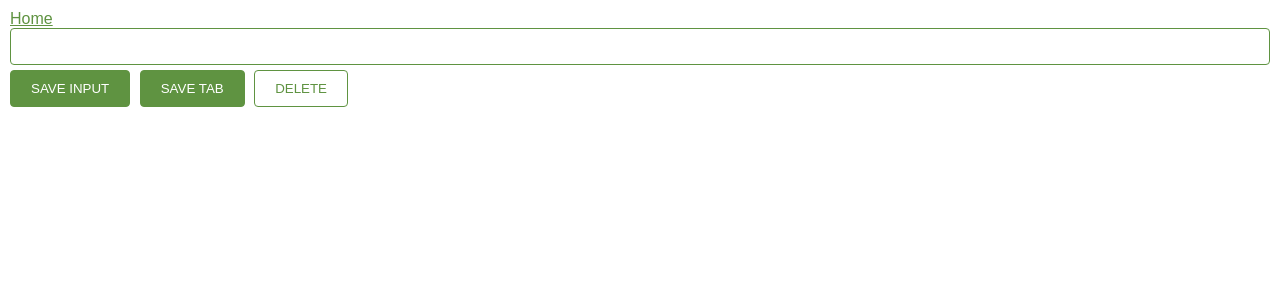
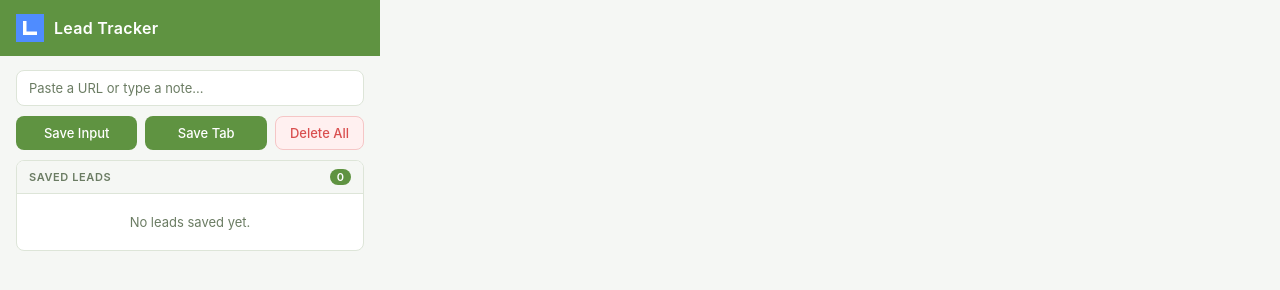
Before and after one commit to calvinlee326/chrome_extension, a browser extension: page index.html in a window 1280 px wide. Drawn offline with Linux system fonts and the light colour scheme.

Commit message:
Refactor CSS for improved styling and layout; enhance HTML structure with header and main sections; update JavaScript for better lead management and safety checks

```diff
--- a/index.css
+++ b/index.css
@@ -1,64 +1,214 @@
 :root {
-    --brand-color: #5f9341;
+    --brand: #5f9341;
+    --brand-dark: #4a7432;
+    --danger: #d94f4f;
+    --danger-dark: #b83c3c;
+    --bg: #f5f7f4;
+    --surface: #ffffff;
+    --border: #dde5d8;
+    --text: #1e2a18;
+    --text-muted: #6b7c63;
+    --radius: 8px;
+}
+
+* {
+    box-sizing: border-box;
+    margin: 0;
+    padding: 0;
 }
 
 body {
-    margin: 0;
-    padding: 10px;
-    font-family: Arial, Helvetica, sans-serif;
-    min-width: 400px;
+    font-family: -apple-system, BlinkMacSystemFont, "Segoe UI", Arial, sans-serif;
+    font-size: 14px;
+    background: var(--bg);
+    color: var(--text);
+    width: 380px;
+    min-height: 200px;
 }
 
-input {
-    color: var(--brand-color);
-    padding: 10px;
-    box-sizing: border-box;
-    border: 1px solid var(--brand-color);
-    border-radius: 4px;
-    width: 100%;
-    margin-bottom: 5px;
-    font-family: inherit;
+/* ── Header ── */
+header {
+    display: flex;
+    align-items: center;
+    gap: 10px;
+    padding: 14px 16px;
+    background: var(--brand);
+    color: white;
 }
 
-input:focus {
-    outline: 2px solid var(--brand-color);
+.logo {
+    width: 28px;
+    height: 28px;
+}
+
+header h1 {
+    font-size: 16px;
+    font-weight: 600;
+    letter-spacing: 0.3px;
+}
+
+/* ── Main ── */
+main {
+    padding: 14px 16px;
+    display: flex;
+    flex-direction: column;
+    gap: 10px;
+}
+
+/* ── Input ── */
+.input-row input {
+    width: 100%;
+    padding: 9px 12px;
+    border: 1.5px solid var(--border);
+    border-radius: var(--radius);
+    font-family: inherit;
+    font-size: 13px;
+    color: var(--text);
+    background: var(--surface);
+    transition: border-color 0.15s;
+}
+
+.input-row input:focus {
+    outline: none;
+    border-color: var(--brand);
+}
+
+.input-row input::placeholder {
+    color: var(--text-muted);
+}
+
+/* ── Actions row ── */
+.actions-row {
+    display: flex;
+    gap: 8px;
+}
+
+button {
+    flex: 1;
+    padding: 8px 12px;
+    border: none;
+    border-radius: var(--radius);
+    font-family: inherit;
+    font-size: 13px;
+    font-weight: 500;
+    cursor: pointer;
+    transition: background-color 0.15s, opacity 0.15s;
+}
+
+#input-btn,
+#tab-btn {
+    background: var(--brand);
+    color: white;
+}
+
+#input-btn:hover,
+#tab-btn:hover {
+    background: var(--brand-dark);
+}
+
+#delete-btn {
+    background: #fff0f0;
+    color: var(--danger);
+    border: 1.5px solid #f5c6c6;
+    flex: 0 0 auto;
+    padding: 8px 14px;
+}
+
+#delete-btn:hover {
+    background: var(--danger);
+    color: white;
+    border-color: var(--danger);
+}
+
+button:focus-visible {
+    outline: 2px solid var(--brand);
     outline-offset: 2px;
 }
 
-button {
-    background-color: var(--brand-color);
-    color: white;
-    padding: 10px 20px;
-    border: 1px solid var(--brand-color);
-    border-radius: 4px;
-    cursor: pointer;
-    margin-right: 5px;
-    font-family: inherit;
+/* ── Leads section ── */
+.leads-section {
+    background: var(--surface);
+    border: 1.5px solid var(--border);
+    border-radius: var(--radius);
+    overflow: hidden;
 }
 
-button:hover {
-    opacity: 0.85;
+.leads-header {
+    display: flex;
+    align-items: center;
+    justify-content: space-between;
+    padding: 8px 12px;
+    background: var(--bg);
+    border-bottom: 1px solid var(--border);
 }
 
-button:focus {
-    outline: 2px solid var(--brand-color);
-    outline-offset: 2px;
+.leads-label {
+    font-size: 11px;
+    font-weight: 600;
+    text-transform: uppercase;
+    letter-spacing: 0.6px;
+    color: var(--text-muted);
 }
 
-#delete-btn {
-    background-color: white;
-    color: var(--brand-color);
+.lead-count {
+    background: var(--brand);
+    color: white;
+    font-size: 11px;
+    font-weight: 600;
+    padding: 1px 7px;
+    border-radius: 20px;
 }
 
+/* ── List ── */
 ul {
-    list-style-type: none;
-    padding-left: 0;
+    list-style: none;
+    padding: 0;
+    max-height: 260px;
+    overflow-y: auto;
+}
+
+ul::-webkit-scrollbar {
+    width: 4px;
+}
+
+ul::-webkit-scrollbar-track {
+    background: transparent;
+}
+
+ul::-webkit-scrollbar-thumb {
+    background: var(--border);
+    border-radius: 4px;
 }
 
 li {
-    margin-top: 5px;
+    border-bottom: 1px solid var(--border);
 }
 
-a {
-    color: var(--brand-color);
+li:last-child {
+    border-bottom: none;
 }
+
+li a {
+    display: block;
+    padding: 9px 12px;
+    color: var(--brand-dark);
+    text-decoration: none;
+    font-size: 13px;
+    white-space: nowrap;
+    overflow: hidden;
+    text-overflow: ellipsis;
+    transition: background-color 0.1s;
+}
+
+li a:hover {
+    background: var(--bg);
+    color: var(--brand);
+}
+
+.empty-state {
+    padding: 20px 12px;
+    text-align: center;
+    color: var(--text-muted);
+    font-size: 13px;
+    border-bottom: none;
+}
--- a/index.html
+++ b/index.html
@@ -7,12 +7,33 @@
         <link rel="stylesheet" href="index.css">
     </head>
     <body>
-        <a href="https://www.google.com">Home</a>
-        <input type="text" id="input-el">
-        <button id="input-btn">SAVE INPUT</button>
-        <button id="tab-btn">SAVE TAB</button>
-        <button id="delete-btn">DELETE</button>
-        <ul id="ul-el"></ul>
+        <header>
+            <img src="icon48.png" alt="Lead Tracker" class="logo">
+            <h1>Lead Tracker</h1>
+        </header>
+
+        <main>
+            <div class="input-row">
+                <input type="text" id="input-el" placeholder="Paste a URL or type a note...">
+            </div>
+
+            <div class="actions-row">
+                <button id="input-btn">Save Input</button>
+                <button id="tab-btn">Save Tab</button>
+                <button id="delete-btn" title="Double-click to clear all leads">Delete All</button>
+            </div>
+
+            <section class="leads-section">
+                <div class="leads-header">
+                    <span class="leads-label">Saved Leads</span>
+                    <span id="lead-count" class="lead-count">0</span>
+                </div>
+                <ul id="ul-el">
+                    <li class="empty-state">No leads saved yet.</li>
+                </ul>
+            </section>
+        </main>
+
         <script src="index.js"></script>
     </body>
 </html>
--- a/index.js
+++ b/index.js
@@ -4,47 +4,80 @@ const inputBtn = document.getElementById("input-btn");
 const inputEl = document.getElementById("input-el");
 const ulEl = document.getElementById("ul-el");
 const deleteBtn = document.getElementById("delete-btn");
-const TabBtn = document.getElementById("tab-btn")
-let leadsFromLocalStorage = JSON.parse(localStorage.getItem("myLeads"));
+const tabBtn = document.getElementById("tab-btn");
+const leadCount = document.getElementById("lead-count");
 
-if (leadsFromLocalStorage) {
-    myLeads = leadsFromLocalStorage;
-    render(myLeads);
+try {
+    const stored = JSON.parse(localStorage.getItem("myLeads"));
+    if (Array.isArray(stored)) {
+        myLeads = stored;
+        render(myLeads);
+    }
+} catch (e) {
+    // Corrupted storage — start fresh
+    localStorage.removeItem("myLeads");
 }
 
-
-TabBtn.addEventListener("click", function(){
-    chrome.tabs.query({active: true, currentWindow: true}, function(tabs){
+tabBtn.addEventListener("click", function() {
+    chrome.tabs.query({ active: true, currentWindow: true }, function(tabs) {
+        if (!tabs || tabs.length === 0) return;
         myLeads.push(tabs[0].url);
         localStorage.setItem("myLeads", JSON.stringify(myLeads));
         render(myLeads);
     });
-}) ;
+});
 
-deleteBtn.addEventListener("dblclick", function(){
-    localStorage.clear();
+// Double-click required to prevent accidental deletion
+deleteBtn.addEventListener("dblclick", function() {
+    localStorage.removeItem("myLeads");
     myLeads = [];
     render(myLeads);
 });
 
-inputBtn.addEventListener("click", function(){
-    myLeads.push(inputEl.value);
-    inputEl.value = ""; // Clear the input field
+inputBtn.addEventListener("click", function() {
+    const value = inputEl.value.trim();
+    if (!value) return;
+    myLeads.push(value);
+    inputEl.value = "";
     localStorage.setItem("myLeads", JSON.stringify(myLeads));
     render(myLeads);
 });
 
+function isSafeUrl(url) {
+    try {
+        const parsed = new URL(url);
+        return parsed.protocol === "https:" || parsed.protocol === "http:";
+    } catch {
+        return false;
+    }
+}
 
 function render(leads) {
-    let listItems = "";
-    for (let i = 0; i < leads.length; i++) {
-        listItems += `
-        <li>
-            <a target='_blank' href='${leads[i]}'>
-                ${leads[i]}
-            </a>
-        </li>
-        `
+    leadCount.textContent = leads.length;
+    ulEl.innerHTML = "";
+
+    if (leads.length === 0) {
+        const empty = document.createElement("li");
+        empty.className = "empty-state";
+        empty.textContent = "No leads saved yet.";
+        ulEl.appendChild(empty);
+        return;
     }
-    ulEl.innerHTML = listItems;
+
+    for (const lead of leads) {
+        const li = document.createElement("li");
+        const a = document.createElement("a");
+        a.target = "_blank";
+        a.rel = "noopener noreferrer";
+        a.textContent = lead;
+        // Only set href for safe protocols to block javascript: URLs
+        if (isSafeUrl(lead)) {
+            a.href = lead;
+        } else {
+            a.href = "#";
+            a.title = "Non-URL lead (click does nothing)";
+        }
+        li.appendChild(a);
+        ulEl.appendChild(li);
+    }
 }
```
